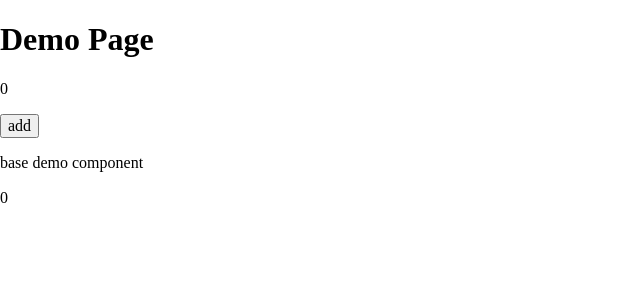
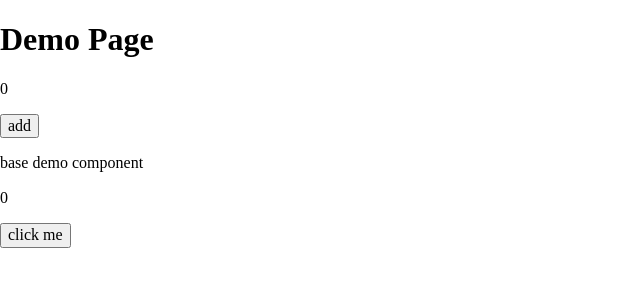
Before and after one commit to maoirving/nuxt3-demo, a Nuxt app: page /demo in a window 1280 px wide. Shown: the top 300 px of the page, without its empty margins (0-640 px from the left). Built offline with nearby package versions, Linux system fonts and the light colour scheme.

Commit message:
feat: add demo

```diff
--- a/pages/demo.vue
+++ b/pages/demo.vue
@@ -4,6 +4,7 @@
     <p>{{ count }}</p>
     <BaseButton @click="increment">add</BaseButton>
     <BaseDemo />
+    <BaseButton @click="onClick">click me</BaseButton>
   </div>
 </template>
 
@@ -14,6 +15,10 @@ import { useCounterStore } from '~~/store/counter'
 const counterStore = useCounterStore()
 const { count } = storeToRefs(counterStore)
 const { increment } = counterStore
+const title = ref('hello')
+const onClick = () => {
+  // do something
+}
 </script>
 
 <style lang="scss" scoped></style>
```
